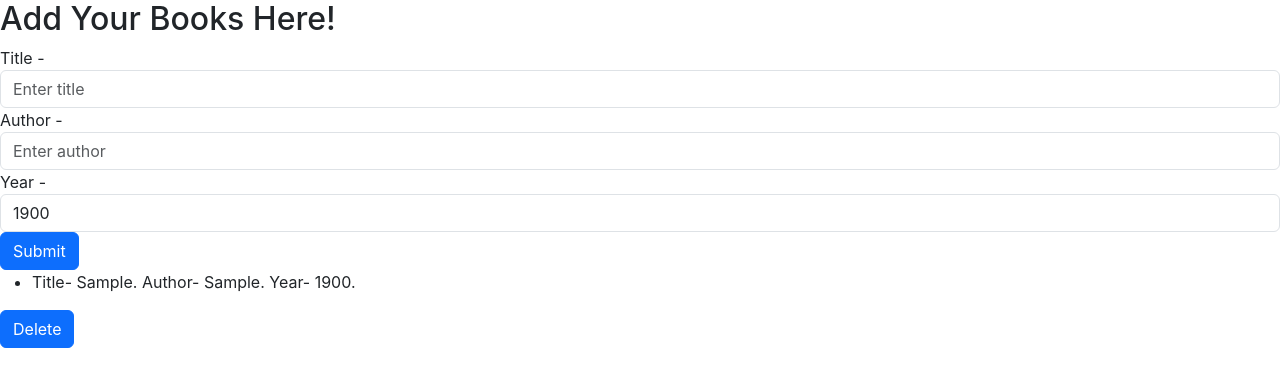
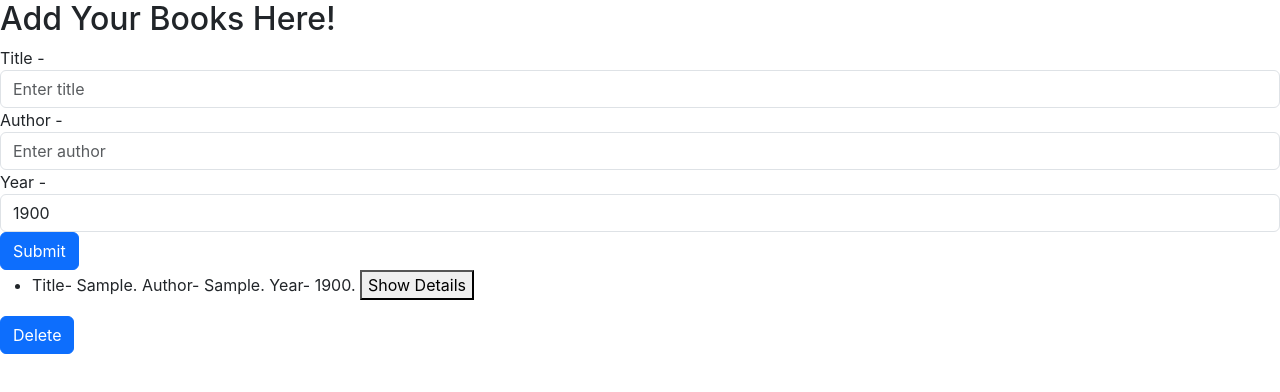
Before and after one commit to shubhampratap1804/react-assignments, a React (Create React App) app: page / in a window 1280 px wide. Both pictures are taken after typing "Sample", "Sample" into the empty fields and a click on the button "Submit". Shown: the top 392 px of the page. Built offline with nearby package versions, Linux system fonts and the light colour scheme.

Commit message:
added: toggle to show and hide description of booklist

```diff
--- a/src/components/BookList.jsx
+++ b/src/components/BookList.jsx
@@ -5,6 +5,8 @@ import { useState } from 'react'
 function BookList() {
 
     const [books, setBooks] = useState([]);
+
+    const [toggle, setToggle] = useState(false);
 
     const addBook = (book) => {
         setBooks([...books, book]);
@@ -15,6 +17,9 @@ function BookList() {
             return prevBooks.slice(0,-1);
         })
     }
+    const handleToggle = () => {
+        setToggle(!toggle)
+    }
 
   return (
     <div>
@@ -24,12 +29,19 @@ function BookList() {
         ) : (
             <ul>
             {books.map((book, index) => (
-                <li key={index}> Title- {book.title}. Author- {book.author}. Year- {book.year}.</li>
+                <li key={index}> Title- {book.title}. Author- {book.author}. Year- {book.year}. <button onClick={handleToggle}>{toggle ? 'Hide Details' : 'Show Details'}</button></li>
             ))}
             </ul>
         )
     }
  <button className='btn btn-primary' onClick={handleDelete}>Delete</button>
+
+    {toggle && (
+        <div>
+            <p><strong>Description:</strong> 'No description available.'</p>
+            <p><strong>Genre:</strong>'Unknown genre'</p>
+        </div>
+    )}
     </div>
   )
 }
```
